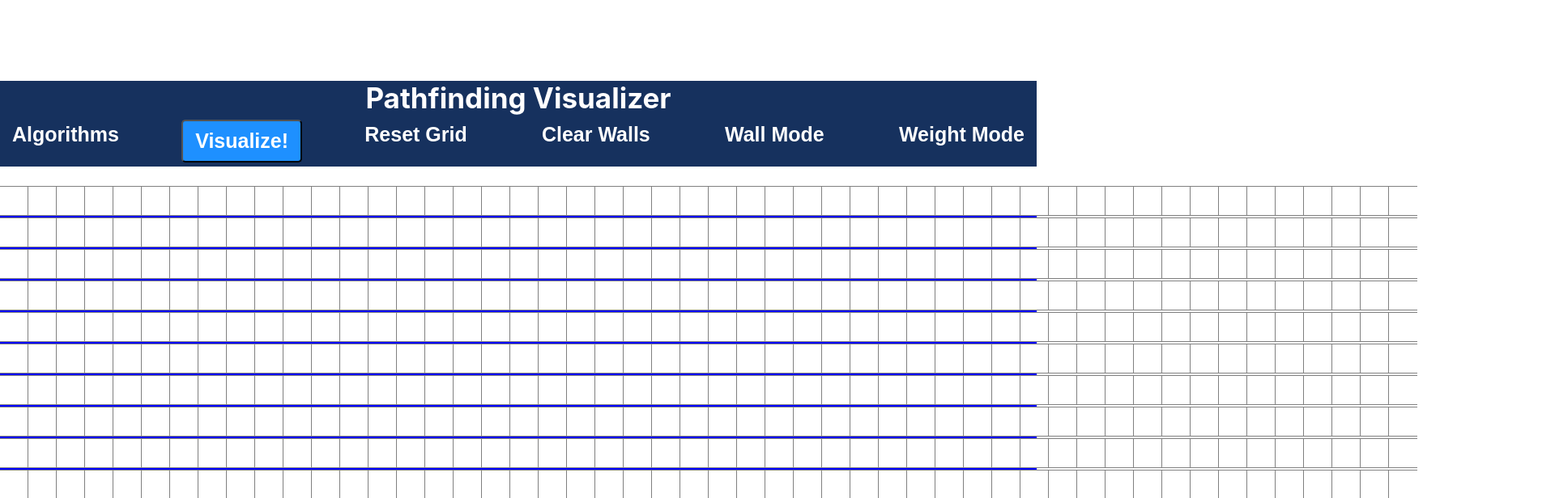
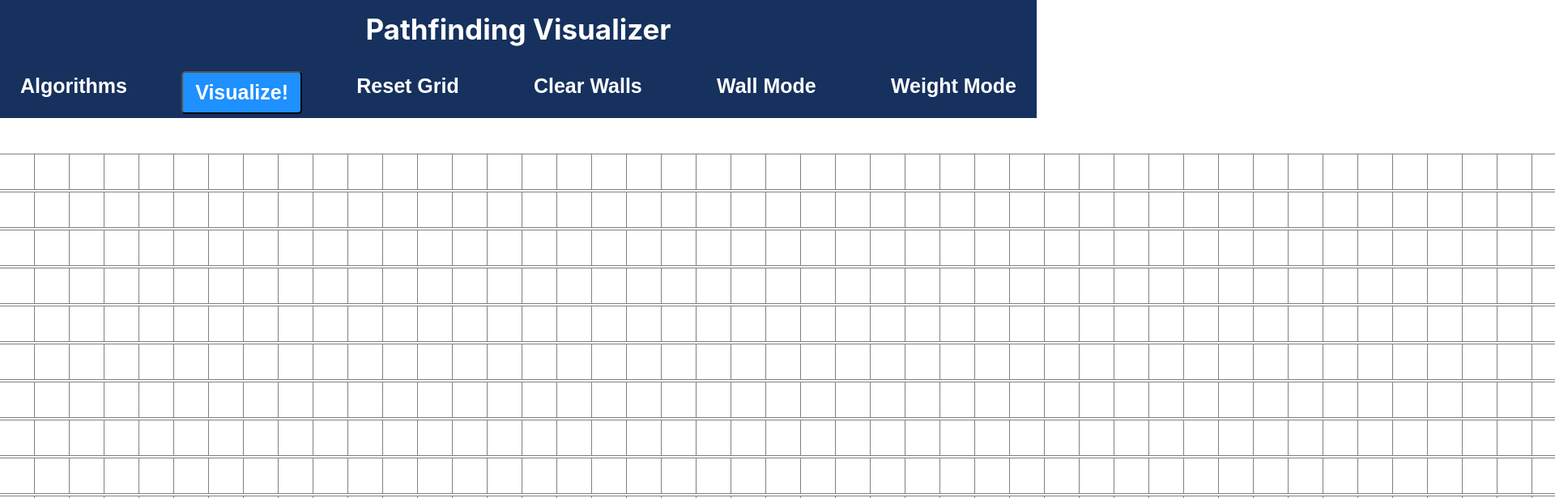
Before and after one commit to ChristopherChau/PathFindingVisualizer, a React (Create React App) app: page / in a window 1280 px wide. Shown: the top 616 px of the page at 81% size, 1920 px wide, since content can reach past the window. Built offline with nearby package versions, Linux system fonts and the light colour scheme.

Commit message:
Added weights and fixed css

```diff
--- a/src/App.css
+++ b/src/App.css
@@ -1,5 +1,7 @@
 body{
-  margin: 100px 0 0;
+  display:flex;
+  flex-direction: column;
+  inset:0;
   white-space: nowrap; /* Prevent line breaks */
   overflow-x: auto;   /* Add horizontal scrolling when needed */
 }
@@ -7,38 +9,3 @@ body{
 .App {
   text-align: center;
 }
-
-.App-logo {
-  height: 40vmin;
-  pointer-events: none;
-}
-
-@media (prefers-reduced-motion: no-preference) {
-  .App-logo {
-    animation: App-logo-spin infinite 20s linear;
-  }
-}
-
-.App-header {
-  background-color: #282c34;
-  min-height: 100vh;
-  display: flex;
-  flex-direction: column;
-  align-items: center;
-  justify-content: center;
-  font-size: calc(10px + 2vmin);
-  color: white;
-}
-
-.App-link {
-  color: #61dafb;
-}
-
-@keyframes App-logo-spin {
-  from {
-    transform: rotate(0deg);
-  }
-  to {
-    transform: rotate(360deg);
-  }
-}
--- a/src/PathFindingVisualizer/Node/Node.css
+++ b/src/PathFindingVisualizer/Node/Node.css
@@ -1,6 +1,6 @@
 .node{
-  width:35px;
-  height:35px;
+  width:43px;
+  height:43px;
   outline: 1px solid grey;
   background-color: white;
   display: inline-block;
@@ -22,6 +22,14 @@
 .finalNode{
   background-color: rgb(246, 246, 44);
 }
-.nodeWeight{
+
+.weightNode {
+  background-image: url('../../../public/images/weight.svg');
+  background-position: center;
+  background-repeat: no-repeat;
+  background-size: cover;
+}
+
+.weightNode .nodeVisited {
   background-color: black;
 }
--- a/src/PathFindingVisualizer/Node/Node.jsx
+++ b/src/PathFindingVisualizer/Node/Node.jsx
@@ -30,7 +30,7 @@ export default class Node extends Component{
     isVisitedAgain ? 'nodeVisited' :
     isWall ? 'nodeWall' :
     isFinal ? 'finalNode':
-    isWeight ? 'nodeWeight' :
+    isWeight ? 'weightNode' :
     '';
 
     return(
--- a/src/PathFindingVisualizer/PathFindingVisualizer.jsx
+++ b/src/PathFindingVisualizer/PathFindingVisualizer.jsx
@@ -11,9 +11,8 @@ import './styles/grid.css'
 const FINISH_NODE_ROW = 10;
 const FINISH_NODE_COL = 40;
 const START_NODE_ROW = 10;
-const START_NODE_COL = 13;
+const START_NODE_COL = 15;
 let reset = false;
-
 
 export default class PathFindingVisualizer extends Component {
 
@@ -81,8 +80,14 @@ export default class PathFindingVisualizer extends Component {
   }
 
   handleMouseEnter(row,col){
-    if (!this.state.mouseIsPressed) return
-    let newGrid = getNewGridWithWall(this.state.nodes, row, col);
+    if (!this.state.mouseIsPressed) return;
+    let newGrid;
+    if (this.state.currentMode === 'weightMode'){
+      newGrid = getNewGridWithWeight(this.state.nodes, row, col);
+    }
+    else{
+      newGrid = getNewGridWithWall(this.state.nodes, row, col);
+    }
     this.setState({nodes : newGrid});
   }
 
@@ -236,13 +241,13 @@ const createNode = (row,col) => {
 };
 
 const getNewGridWithWall = (grid, row, col) => {
-  // console.log('before');
-  // console.log(grid);
   const newGrid = grid.slice();
   const node = grid[row][col];
+  if (node.isWeight){
+    node.isWeight = !node.isWeight;
+  }
   const newNode  = {...node, isWall: !node.isWall};
   newGrid[row][col] = newNode;
-  // console.log(newGrid);
   return newGrid;
 };
 
@@ -250,6 +255,9 @@ const getNewGridWithWall = (grid, row, col) => {
 const getNewGridWithWeight = (grid, row, col) => {
   const newGrid = grid.slice();
   const node = grid[row][col];
+  if (node.isWall){
+    node.isWall = !node.isWall;
+  }
   const newNode  = {...node, isWeight: !node.isWeight};
   newGrid[row][col] = newNode;
   return newGrid;
--- a/src/PathFindingVisualizer/styles/grid.css
+++ b/src/PathFindingVisualizer/styles/grid.css
@@ -1,5 +1,4 @@
 .grid{
-  margin-top:25px;
-  background-color: blue;
+  margin-top:45px;
 
 }
--- a/src/PathFindingVisualizer/styles/navBar.css
+++ b/src/PathFindingVisualizer/styles/navBar.css
@@ -9,10 +9,11 @@
   font-size:35px;
   font-weight: 700;
 
+  padding-top:15px;
+  margin-bottom:25px;
 }
 
 .visualizeButn{
-
   font-weight: 700;
   font-size:25px;
   background-color: dodgerblue;
@@ -34,7 +35,7 @@
   background-color: transparent;
   color:white;
   font-weight: 700;
-  padding: 10px 15px 10px 15px;
+  padding: 10px 25px 10px 25px;
   border:none;
   cursor: pointer;
   margin-bottom: 15px;
--- a/src/algorithms/dijkstras/helper.js
+++ b/src/algorithms/dijkstras/helper.js
@@ -21,6 +21,9 @@ function updateUnvisitedNeighbors(node, grid){
   const unvisitedNeighbors = getAllNeighbors(node,grid);
   for (let neighbor of unvisitedNeighbors){
     neighbor.distance = node.distance + 1;
+    if (neighbor.isWeight){
+      neighbor.distance += 10;
+    }
     neighbor.previousNode = node;
   }
 }
```
Also changed, not shown: public/images/weight.svg (added).
